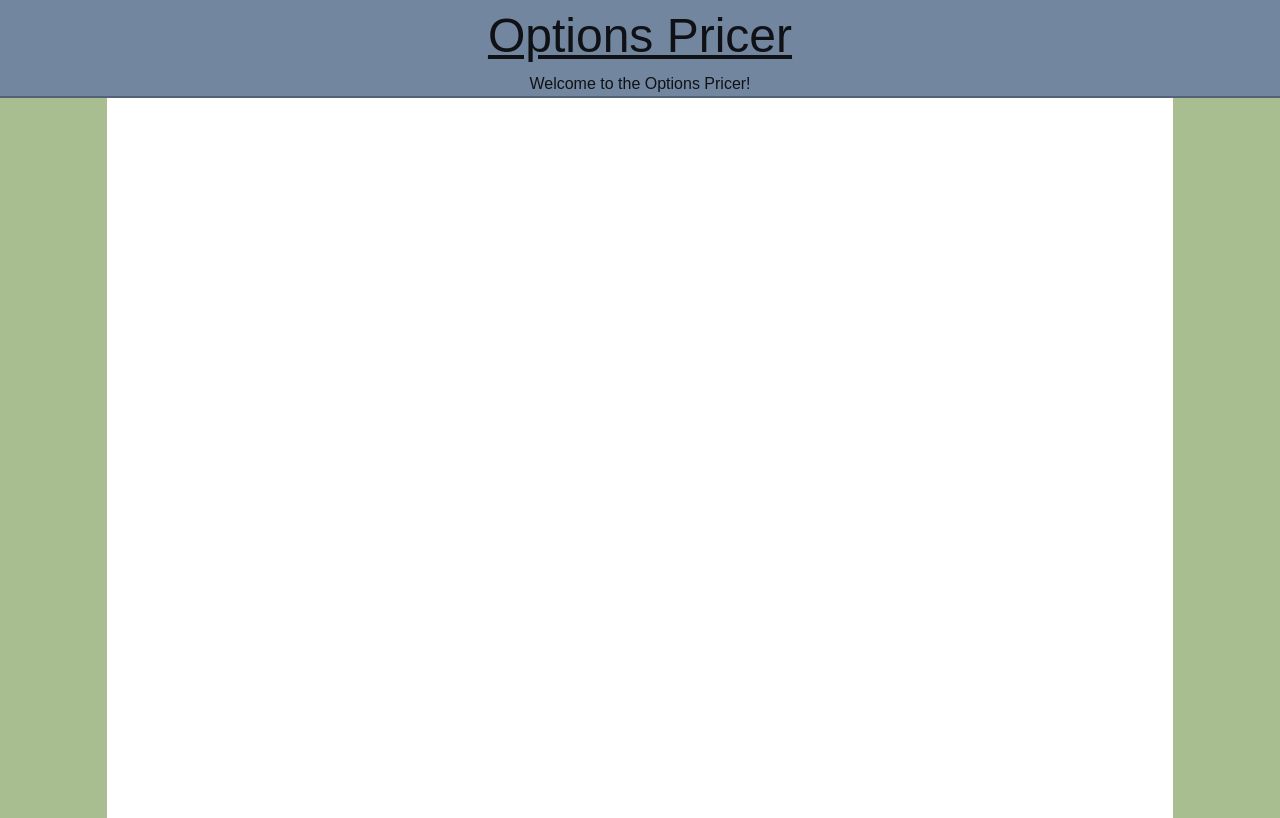
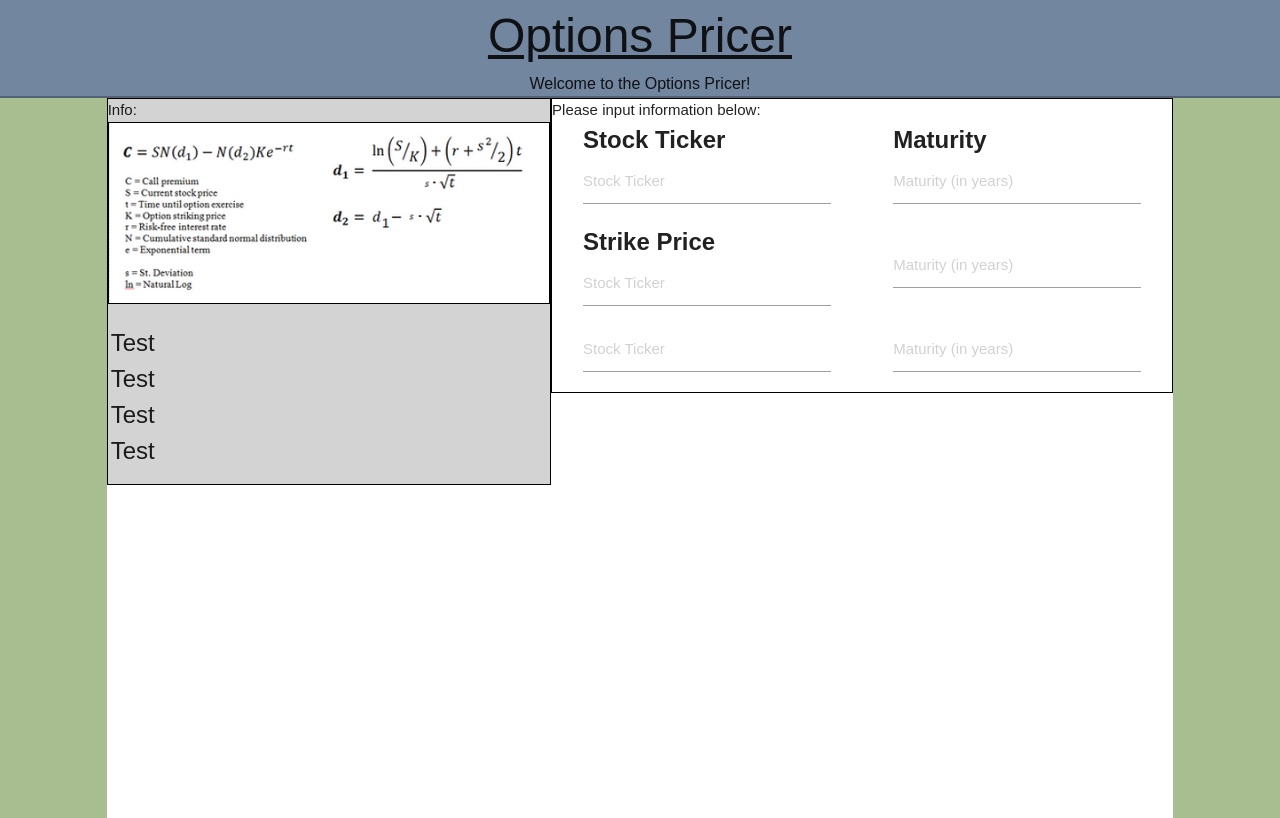
Before and after one commit to sashapotash29/option_pricer, a Flask app: page / in a window 1280 px wide. Run offline with Flask 2, Linux system fonts and the light colour scheme; some libraries are stand-ins or nearby versions.

Commit message:
styling and HTML build out

```diff
--- a/static/css/home.css
+++ b/static/css/home.css
@@ -3,8 +3,17 @@ body{
 	height:100vh;
 	font-family: sans-serif;
 
+
 }
 
+.row .col {
+	padding:0;
+}
+
+ul:not(.browser-default) {
+    padding-left: 3px;
+    list-style-type: square;
+}
 
 
 .topPortion{
@@ -61,3 +70,84 @@ body{
 	height:100%;
 
 }
+
+
+
+.formSpace{
+	margin:0;
+	padding:0;
+
+}
+
+
+.formSideBar{
+	border: 1px solid black;
+	margin:0;
+	padding:0;
+	padding-left:0;
+	padding-right:0;
+	background-color: lightgrey;
+
+}
+
+.formulaImage{
+	border: 1px solid black;
+	height:100%;
+	width:100%;
+	margin:auto;
+	padding:0;
+
+}
+
+.informationList li{
+	font-size: 3vh;
+	list-style-type: square;
+}
+
+.formInputArea{
+	border: 1px solid black;
+	margin-left: 1px;
+	padding:0;
+
+}
+
+
+.rowForm{
+	padding:0;
+	margin:0;
+	display: flex;
+}
+
+.input-field{
+
+	margin:0;
+	padding:0;
+}
+
+.nameAndInput{
+
+	margin:auto;
+}
+
+input[type=text]{
+	font-size:3vh;
+	height:4vh;
+	margin:0;
+	padding:0;
+}
+
+.inputName{
+	font-size:3vh;
+	font-weight: bold;
+}
+
+
+.tInput{
+	font-size: 2vh;
+	width: 40%;
+
+}
+
+.row .col.s6 {
+	width:40%;
+}
--- a/templates/home.html
+++ b/templates/home.html
@@ -24,7 +24,48 @@
 		<div class="row middlePortion">
 			<div class="col s1 mainSide"></div>
 			<div class="col s10 mainSpace">
-
+				<div class="row formSpace">
+					<div class="col s5 formSideBar">
+						<span>Info:</span>
+						<image class="formulaImage" src="../static/images/blackscholes.png" width=100% height=100%>
+						<ul class="informationList">
+							<li> Test</li>
+							<li> Test</li>
+							<li> Test</li>
+							<li> Test</li>
+						</ul>
+					</div>
+					<div class="col s7 formInputArea">
+						<span>Please input information below:</span>
+						<div class="row rowForm">
+							<div class="col s6 nameAndInput">
+							<span class="inputName"> Stock Ticker </span>
+          						<input placeholder="Stock Ticker" id="tickerInput" type="text" class="inputClass" required>
+          					</div>
+          					<div class="col s6 nameAndInput">
+          						<span class="inputName"> Maturity </span>
+          						<input placeholder="Maturity (in years)" id="maturityInput" type="text" class="inputClass" required>
+          					</div>
+      					</div>
+      					<div class="row rowForm">
+							<div class="col s6 nameAndInput">
+								<span class="inputName"> Strike Price </span>
+          						<input placeholder="Stock Ticker" id="strikeInput" type="text" class="inputClass" required>
+          					</div>
+          					<div class="col s6 nameAndInput">
+          						<input placeholder="Maturity (in years)" id="first_name" type="text" class="inputClass" required>
+          					</div>
+      					</div>
+      					<div class="row rowForm">
+							<div class="col s6 nameAndInput">
+          						<input placeholder="Stock Ticker" id="tickerInput" type="text" class="inputClass" required>
+          					</div>
+          					<div class="col s6 nameAndInput">
+          						<input placeholder="Maturity (in years)" id="first_name" type="text" class="inputClass" required>
+          					</div>
+      					</div>
+					</div>
+				</div>
 			</div>
 			<div class="col s1 mainSide"></div>
 
```
Also changed, not shown: static/images/blackscholes.png (added), 2 other files.
